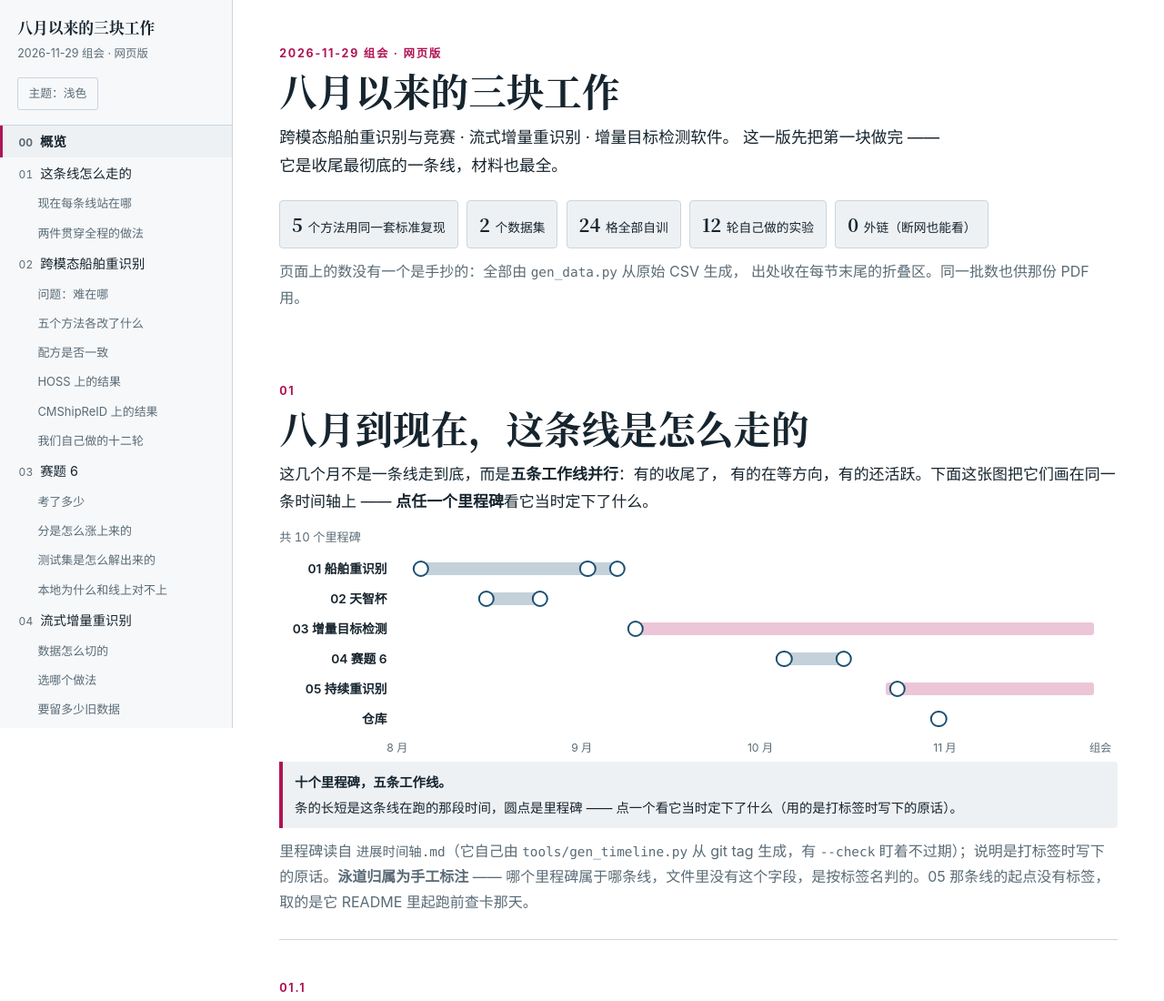
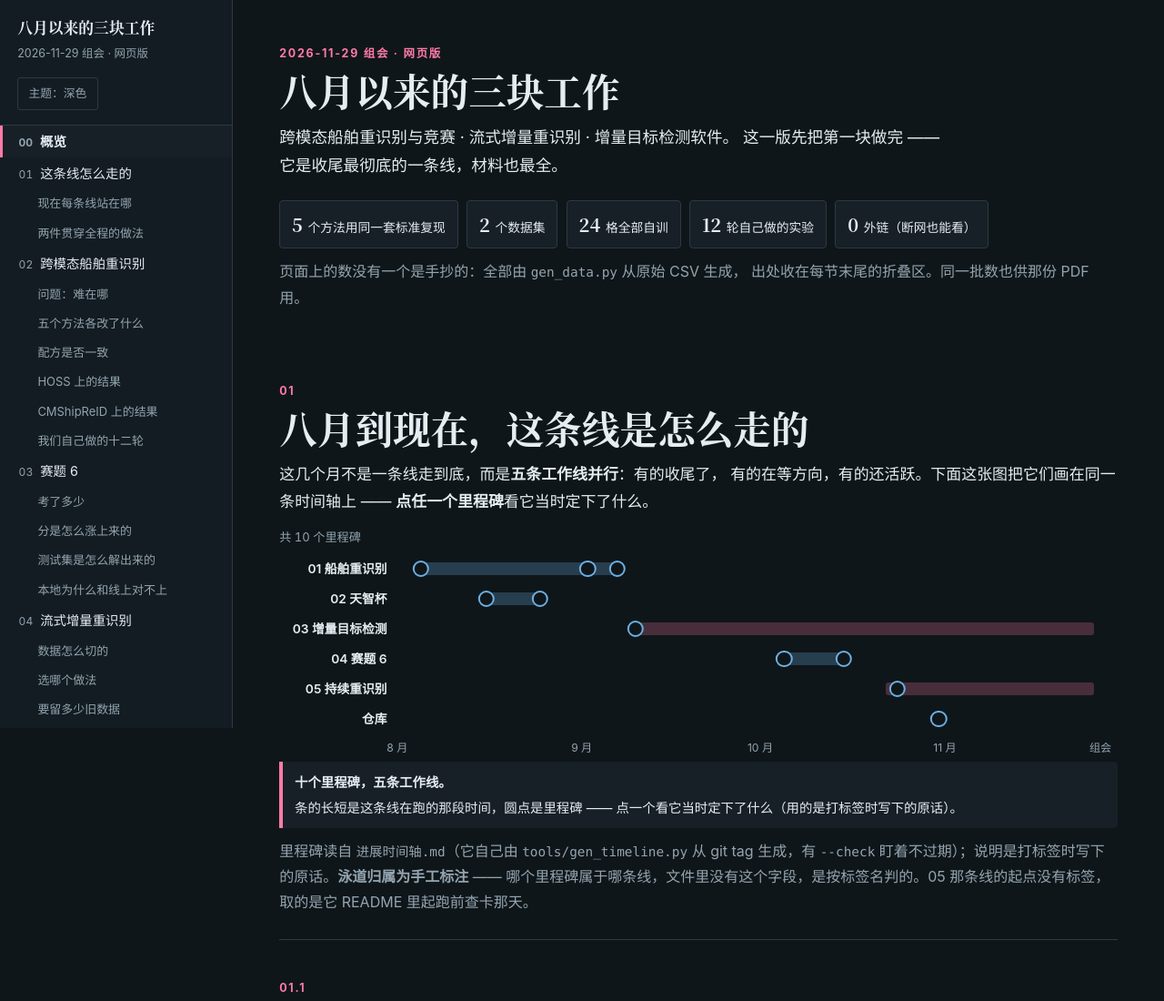
Before and after one commit to kakiuwang-ui/report-20261129, a plain HTML site: page index.html in a window 1280 px wide. Shown: the top 1100 px of the page at 91% size. Drawn offline with Linux system fonts and the light colour scheme.

Commit message:
docs: 同步网页版（2026-11-27）

```diff
--- a/index.html
+++ b/index.html
@@ -16,9 +16,11 @@
      内联不违反「整页零外链」—— 零外链管的是请求，这里一个请求都不发。 -->
 <script>
 (function () {
-  var t = "light";
-  try { t = localStorage.getItem("gis-web-theme") || "light"; } catch (e) { /* 隐私模式 */ }
-  document.documentElement.setAttribute("data-theme", t === "dark" ? "dark" : "light");
+  // 默认深色。读不到存的选择（首次打开、隐私模式）就按深色走；
+  // 存过选择的人仍然按自己选的来 —— 默认值只管第一次。
+  var t = "dark";
+  try { t = localStorage.getItem("gis-web-theme") || "dark"; } catch (e) { /* 隐私模式 */ }
+  document.documentElement.setAttribute("data-theme", t === "light" ? "light" : "dark");
 }());
 </script>
 </head>
@@ -27,7 +29,7 @@
 <nav class="rail" aria-label="目录">
   <a class="brand" href="#top"><b>八月以来的三块工作</b><span>2026-11-29 组会 · 网页版</span></a>
   <button class="themebtn" id="theme" type="button"
-          title="在 浅色 / 深色 之间切换">主题：浅色</button>
+          title="在 浅色 / 深色 之间切换">主题：深色</button>
   <ol>
     <li><a class="item" href="#top"><span class="ix">00</span><span>概览</span></a></li>
     <li><a class="item" href="#route"><span class="ix">01</span><span>这条线怎么走的</span></a></li>
```
